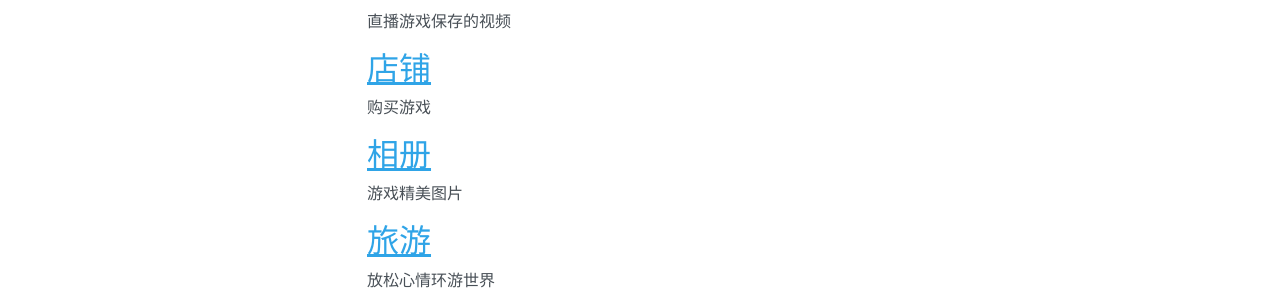
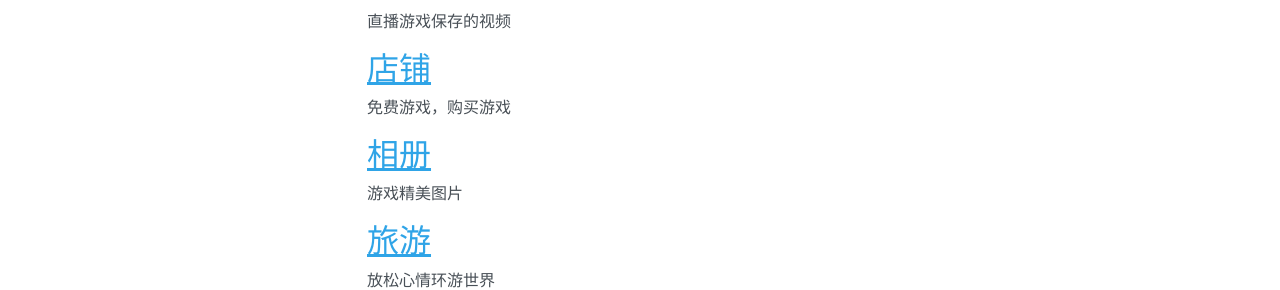
Before and after one commit to lingliqianxun/lingliqianxun.github.io, an MkDocs documentation site: the page built from docs/index.md, in a window 1280 px wide. Shown: the part 425-715 px from the top of the page. Built offline with MkDocs 1.6.1, drawn with Linux system fonts in a browser that asks for light colours; nearby versions of some CDN libraries; old or Windows-style settings are respelled for this version of MkDocs.

Commit message:
1. 添加免费游戏链接.

```diff
--- a/docs/index.md
+++ b/docs/index.md
@@ -14,7 +14,7 @@
 直播游戏保存的视频
 
 ## [店铺](shop/index.md)
-购买游戏
+免费游戏，购买游戏
 
 ## [相册](album/index.md)
 游戏精美图片
```
Also changed, not shown: docs/about.md (+1 -0 lines), docs/shop/index.md (+4 -0 lines), docs/images/shop_free_game.jpg (added).
